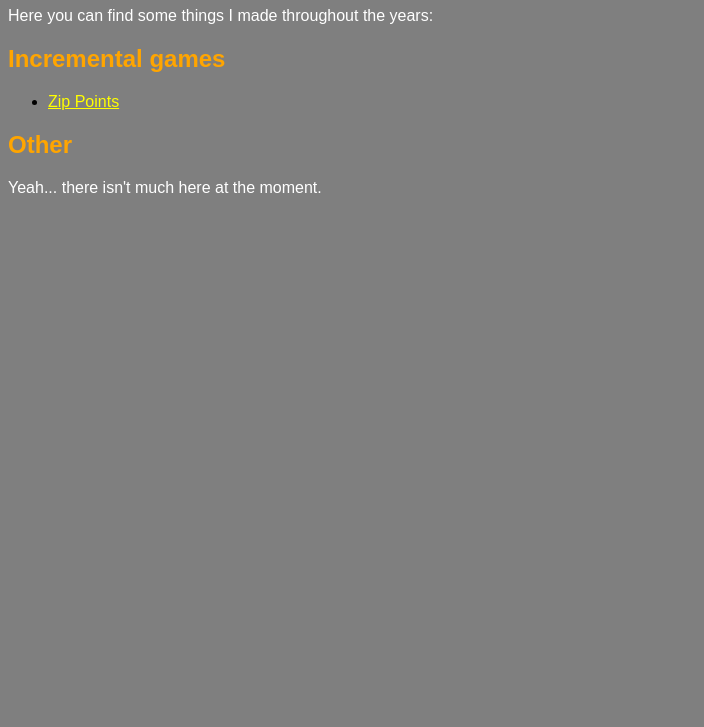
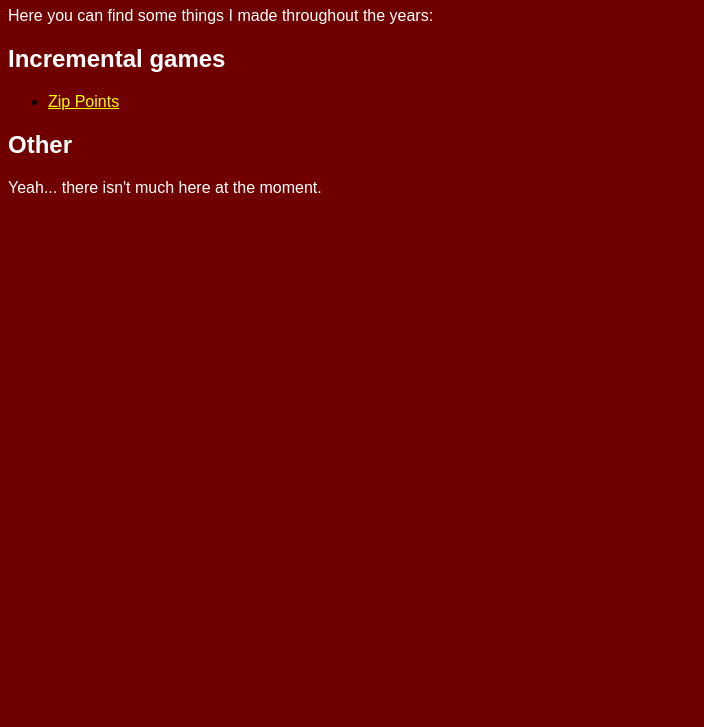
Before and after one commit to xhwzwka/xhwzwka.github.io, a plain HTML site: page index.html in a window 1280 px wide. Shown: the part 73-800 px from the top of the page, without its empty margins (0-704 px from the left). Drawn offline with Linux system fonts and the light colour scheme.

Commit message:
Update new.css

```diff
--- a/new.css
+++ b/new.css
@@ -1,10 +1,10 @@
 h1,h2 {
-  color: #ffa500;
+  color: #ffffff;
   font-family: sans-serif;
 }
 
 body {
-  background-color: #7f7f7f;
+  background-color: #700000;
 }
 
 p {
```
